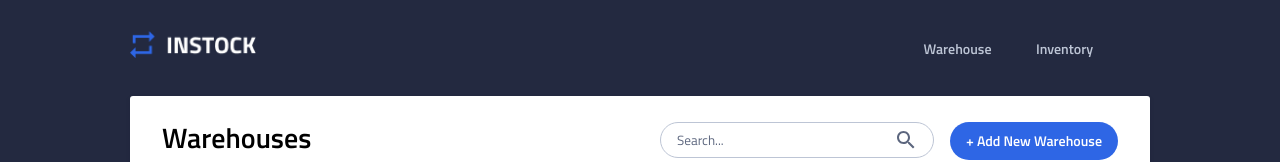
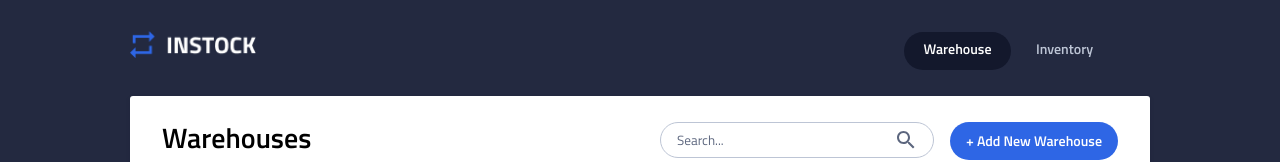
Before and after one commit to danlin0226/instock-merritt, a React (Create React App) app: page /warehouses in a window 1280 px wide. Shown: the top 162 px of the page. Built offline with nearby package versions, Linux system fonts and the light colour scheme; no server answers.

Commit message:
fix active styling on navlinks

```diff
--- a/src/App.js
+++ b/src/App.js
@@ -1,5 +1,5 @@
 import React, { useRef, useState } from "react";
-import { Routes, Route, useNavigate } from "react-router-dom";
+import { Routes, Route, useNavigate, Navigate } from "react-router-dom";
 
 import InventoryPage from "./pages/InventoryPage";
 import WarehousesPage from "./pages/WarehousesPage";
@@ -31,7 +31,7 @@ function App() {
         resetAddInventoryTitleHandler={resetAddInventoryTitleHandler}
       />
       <Routes>
-        <Route path="*" element={<WarehousesPage />} />
+        <Route path="*" element={<Navigate to="/warehouses" replace />} />
         <Route
           path="/warehouses/*"
           element={<WarehousesPage ref={titleHandlerRef} />}
--- a/src/components/header/Header.jsx
+++ b/src/components/header/Header.jsx
@@ -1,6 +1,6 @@
 import "./Header.scss";
-import React from "react";
-import { NavLink, useNavigate } from "react-router-dom";
+import React, { useEffect, useState } from "react";
+import { NavLink, useNavigate, useLocation } from "react-router-dom";
 // import { Link } from "react-router-dom";
 
 export default function Header({
@@ -8,6 +8,17 @@ export default function Header({
   titleResetHandler,
 }) {
   const nav = useNavigate();
+
+  const [activeLink, setActiveLink] = useState("warehouses");
+  const location = useLocation();
+
+  useEffect(() => {
+    // fetches active route i.e. /warehouses/:id returns string "warehouses"
+    console.log(`activeLink is ${activeLink} ${activeLink === "warehouses"}`);
+    const pathnameArr = location.pathname.split("/");
+    const activePage = pathnameArr.length === 1 ? "warehouses" : pathnameArr[1];
+    setActiveLink(activePage);
+  }, [location]);
 
   return (
     <div className="header">
@@ -22,14 +33,18 @@ export default function Header({
       </div>
       <ul className="header__con2">
         <NavLink
-          className={"header__link"}
-          to="/"
+          className={`header__link ${
+            activeLink === "warehouses" ? "active" : ""
+          }`}
+          to="/warehouses"
           onClick={() => titleResetHandler()}
         >
           <li className="header__link-content">Warehouse</li>
         </NavLink>
         <NavLink
-          className={"header__link"}
+          className={`header__link ${
+            activeLink === "inventories" ? "active" : ""
+          }`}
           to="/inventories"
           onClick={(e) => {
             titleResetHandler();
--- a/src/components/header/Header.scss
+++ b/src/components/header/Header.scss
@@ -67,6 +67,7 @@
   color: white;
   width: 10.25rem;
   height: 2.375rem;
+  font-size: 0.8125rem;
 }
 
 @include main.bp_medium {
@@ -118,6 +119,7 @@
     border-radius: 1.25rem;
     color: white;
     width: 6.6875rem;
+    font-size: 0.875rem;
   }
 }
 
```
